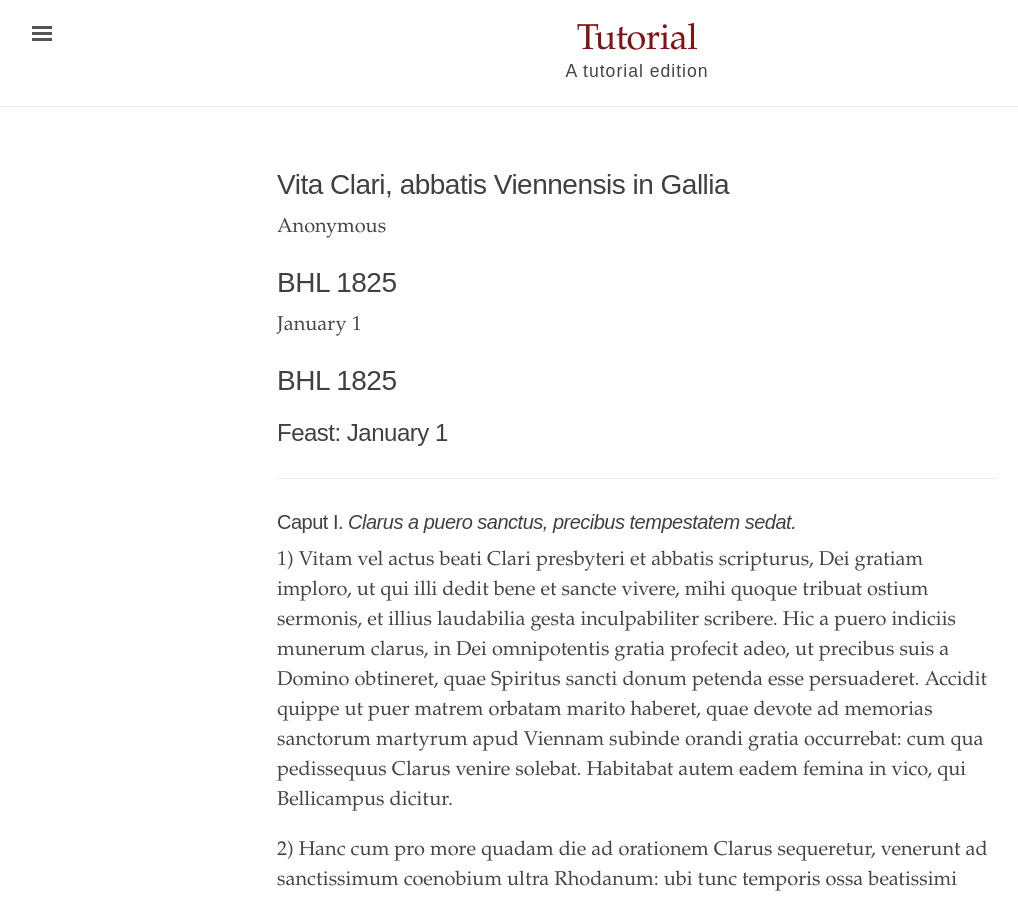
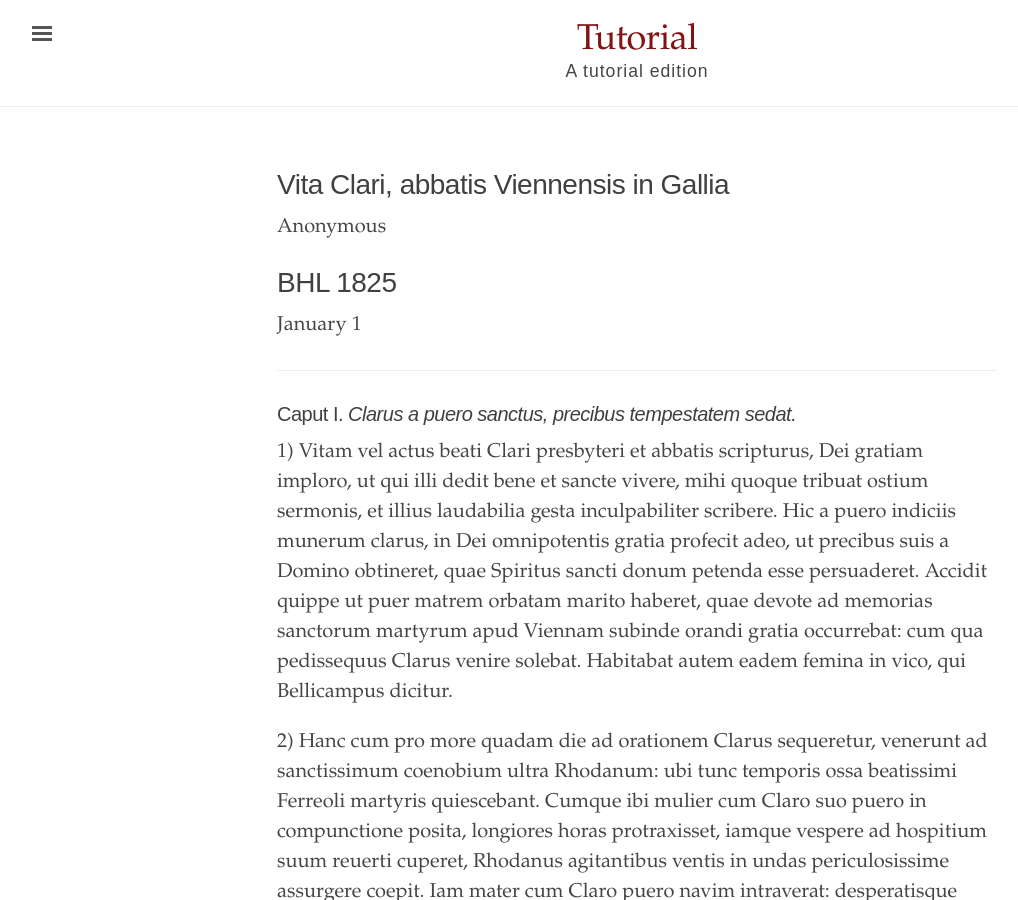
Before and after one commit to cjkoepke1/latin-hagiography, a Jekyll site: the page built from _texts/vita-clari.md, in a window 1280 px wide and 900 px high. Shown: the whole window, without its empty margins (3-1021 px from the left). Built offline with Jekyll 4.4.1, drawn with Linux system fonts in a browser that asks for light colours.

Commit message:
update header

```diff
--- a/_texts/vita-clari.md
+++ b/_texts/vita-clari.md
@@ -9,9 +9,6 @@ source: Editus ex Actis Sanctorum
 
 ---
 
-# BHL 1825
-
-## Feast: January 1
 
 ---
 
```
